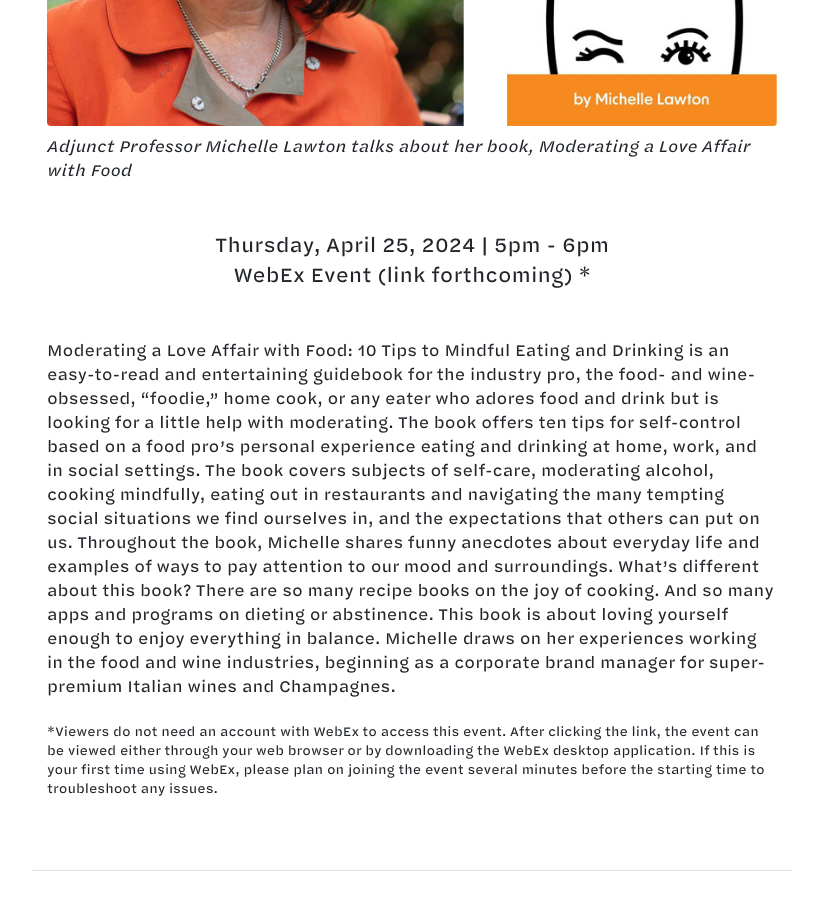
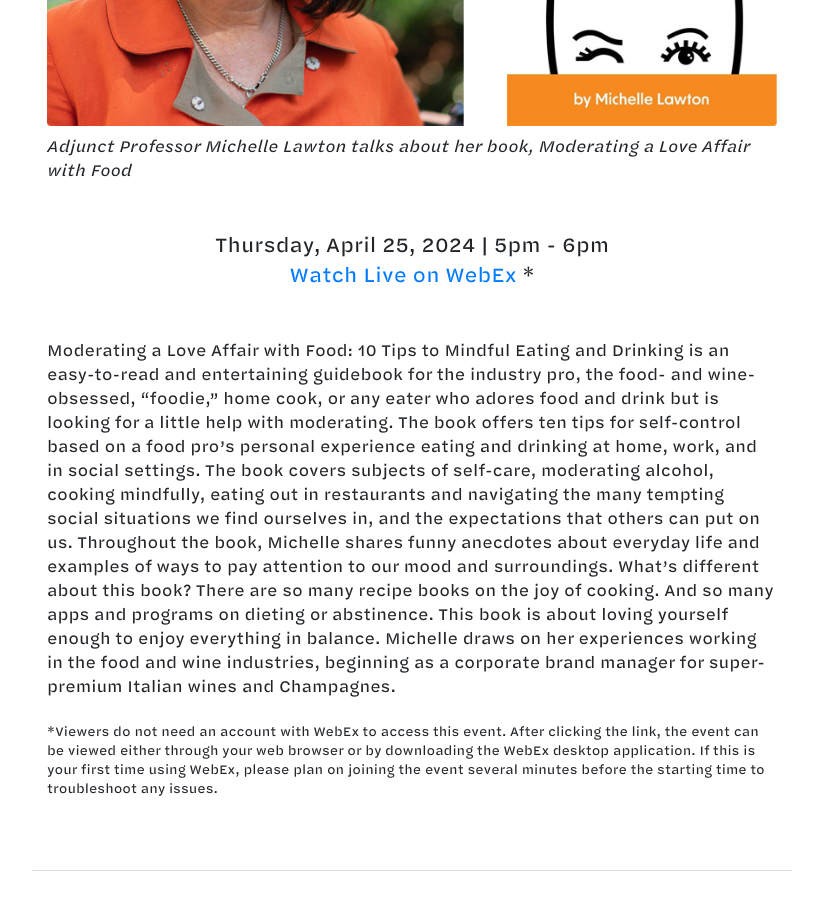
Before and after one commit to fit-authors/fit-authors.github.io, a Jekyll site: the page built from _events/2024-04-25-lawton.md, in a window 1280 px wide and 900 px high, scrolled down 607 px. Shown: the whole window, without its empty margins (228-1051 px from the left). Built offline with Jekyll 4.4.1, drawn with Linux system fonts in a browser that asks for light colours; nearby versions of some CDN libraries.

Commit message:
Update 2024-04-25-lawton.md

```diff
--- a/_events/2024-04-25-lawton.md
+++ b/_events/2024-04-25-lawton.md
@@ -5,8 +5,7 @@
 event_title: 'Michelle Lawton'
 description: "Adjunct Professor Michelle Lawton talks about her book, Moderating a Love Affair with Food"
 location: |
-  WebEx Event (link forthcoming)
-
+  [Watch Live on WebEx](https://fitnyc.webex.com/fitnyc/j.php?MTID=mf2c4a015e17b70de778e9d1d2c0b8348)
 event_details: Viewers do not need an account with WebEx to access this event. After clicking the link, the event can be viewed either through your web browser or by downloading the WebEx desktop application. If this is your first time using WebEx, please plan on joining the event several minutes before the starting time to troubleshoot any issues.
 time: 5pm - 6pm
 image: michelle-lawton-event.jpg
```
